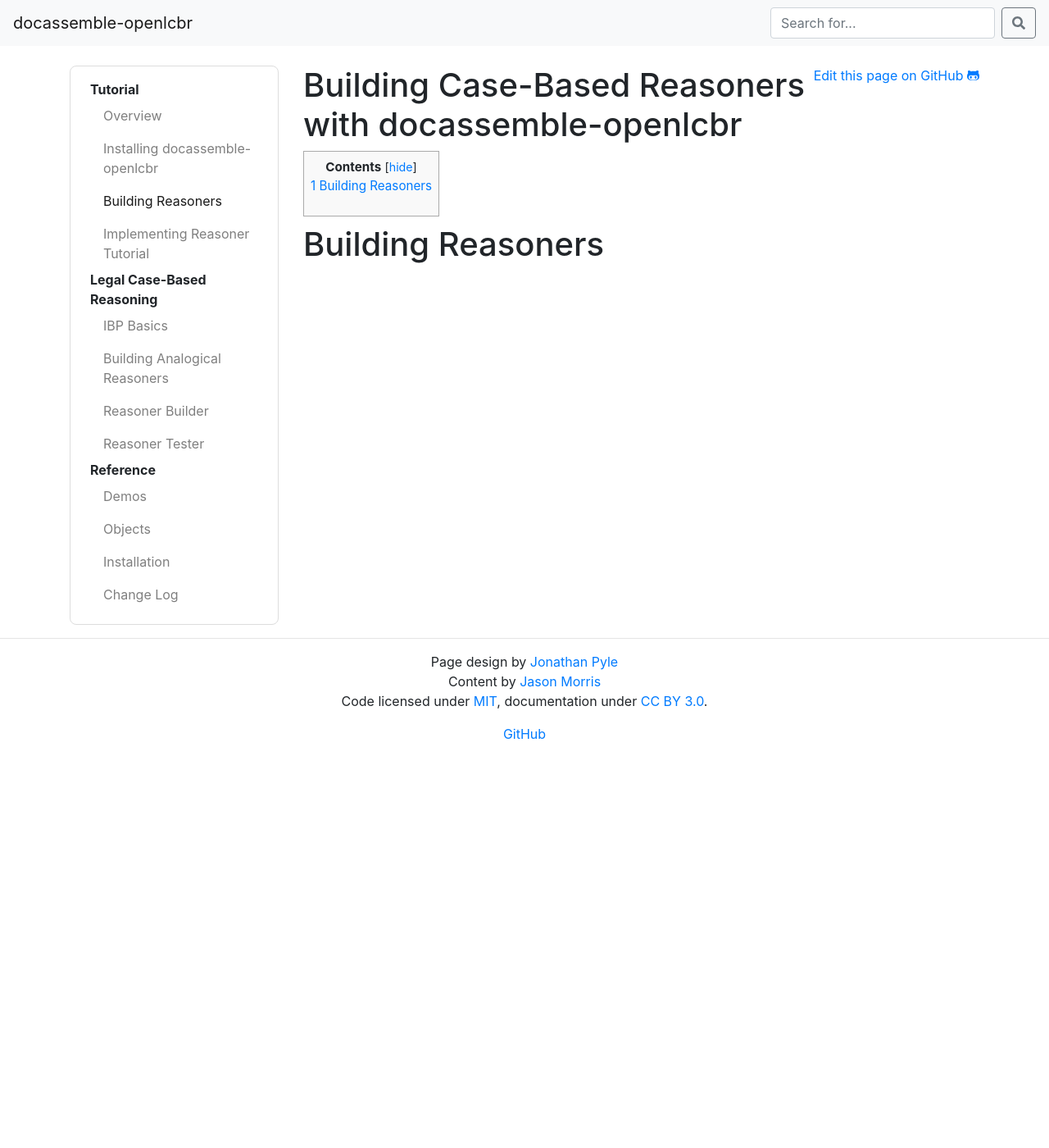
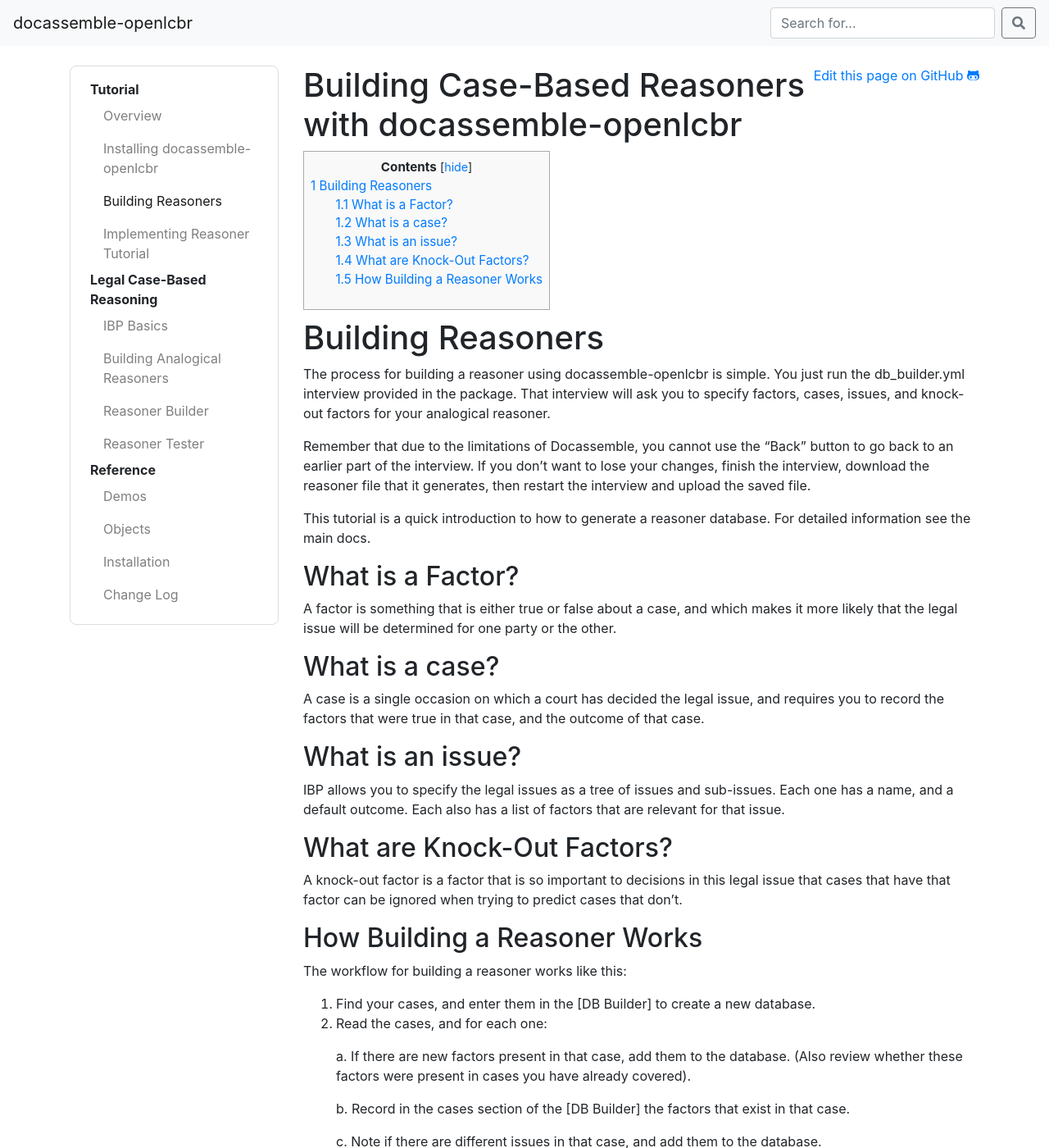
Before and after one commit to Gauntlet173/docassemble-openlcbr, a Jekyll site: the page built from _docs/tutorial_building_reasoner.md, in a window 1280 px wide and 1400 px high. Shown: the whole window at 82% size. Built offline with Jekyll 4.4.1, drawn with Linux system fonts in a browser that asks for light colours; comment, search, counter and statistics services are not loaded; some of the changed text lies outside the part shown.

Commit message:
Update tutorial_building_reasoner.md

```diff
--- a/_docs/tutorial_building_reasoner.md
+++ b/_docs/tutorial_building_reasoner.md
@@ -4,3 +4,51 @@ title: Building Case-Based Reasoners with docassemble-openlcbr
 short_title: Building Reasoners
 ---
 # Building Reasoners
+
+The process for building a reasoner using docassemble-openlcbr is simple. You just run the db\_builder.yml interview provided
+in the package.  That interview will ask you to specify factors, cases, issues, and knock-out factors for your analogical
+reasoner.
+
+Remember that due to the limitations of Docassemble, you cannot use the "Back" button to go back to an earlier part of the
+interview. If you don't want to lose your changes, finish the interview, download the reasoner file that it generates,
+then restart the interview and upload the saved file.
+
+This tutorial is a quick introduction to how to generate a reasoner database.  For detailed information see the main docs.
+
+## What is a Factor?
+A factor is something that is either true or false about a case, and which makes it more likely that the legal issue
+will be determined for one party or the other.
+
+## What is a case?
+A case is a single occasion on which a court has decided the legal issue, and requires you to record the factors that were
+true in that case, and the outcome of that case.
+
+## What is an issue?
+IBP allows you to specify the legal issues as a tree of issues and sub-issues. Each one has a name, and a default outcome.
+Each also has a list of factors that are relevant for that issue.
+
+## What are Knock-Out Factors?
+A knock-out factor is a factor that is so important to decisions in this legal issue that cases that have that factor can be
+ignored when trying to predict cases that don't.
+
+## How Building a Reasoner Works
+
+The workflow for building a reasoner works like this:
+
+1. Find your cases, and enter them in the [DB Builder] to create a new database.
+2. Read the cases, and for each one:
+
+    a. If there are new factors present in that case, add them to the database. (Also review whether these factors were present in
+     cases you have already covered).
+
+    b. Record in the cases section of the [DB Builder] the factors that exist in that case.
+
+    c. Note if there are different issues in that case, and add them to the database.
+
+    d. Note what factors were relevant to what issues in that case, and edit the issues accordingly if necessary.
+
+3. Download the database and upload it into the [deep DB tester] interview. Review the results to see what cases are predicted,
+   and which are not. Make changes to your
+   factors, issues, and knock-out factors to tune the performance of the database.
+4. Download the tuned database, and upload it to the sources section of your Docassemble server.
+5. Monitor the law for additional relevant cases, and update your database as required.
```
